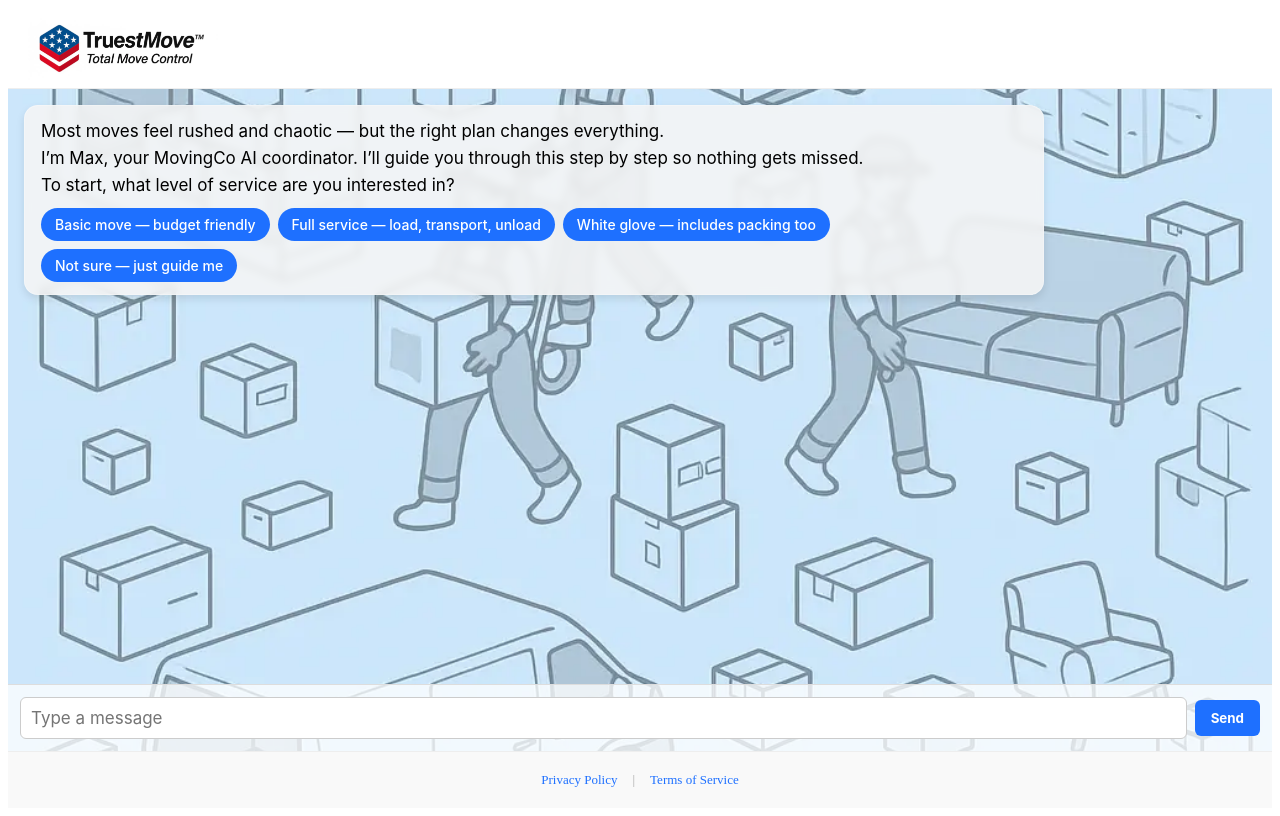
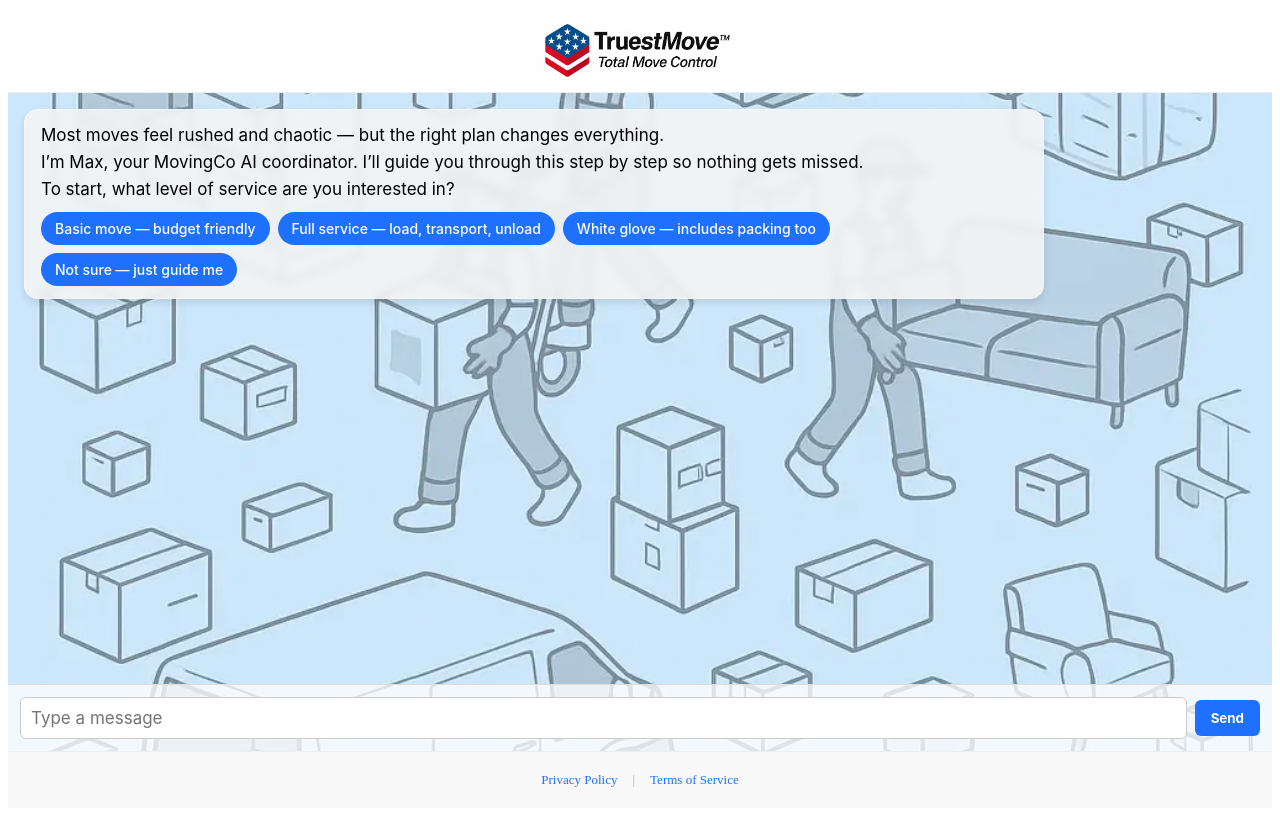
Before and after one commit to Trent2000Steel/V2, a Next.js app: page / in a window 1280 px wide. Built offline with nearby package versions, Linux system fonts and the light colour scheme.

Commit message:
Update Header.js

```diff
--- a/components/Header.js
+++ b/components/Header.js
@@ -12,19 +12,18 @@ export default function Header() {
 
 const styles = {
   header: {
-    height: '80px',              // ⬆️ Taller header to fit larger logo
-    backgroundColor: '#ffffff',  // ✅ White background
+    height: '84px',
+    backgroundColor: '#ffffff',
     display: 'flex',
     alignItems: 'center',
-    justifyContent: 'flex-start', // ⬅️ Logo sticks to the left
+    justifyContent: 'center', // ✅ centered logo
     position: 'sticky',
     top: 0,
     zIndex: 1000,
-    padding: '0 20px',           // ⬇️ Small side padding
-    borderBottom: '1px solid #eee' // ✅ Optional subtle divider
+    borderBottom: '1px solid #eee'
   },
   logoImg: {
-    height: '64px',              // ⬆️ Increased logo size
+    height: '72px', // ✅ slightly larger logo
     objectFit: 'contain',
     userSelect: 'none',
   }
```
